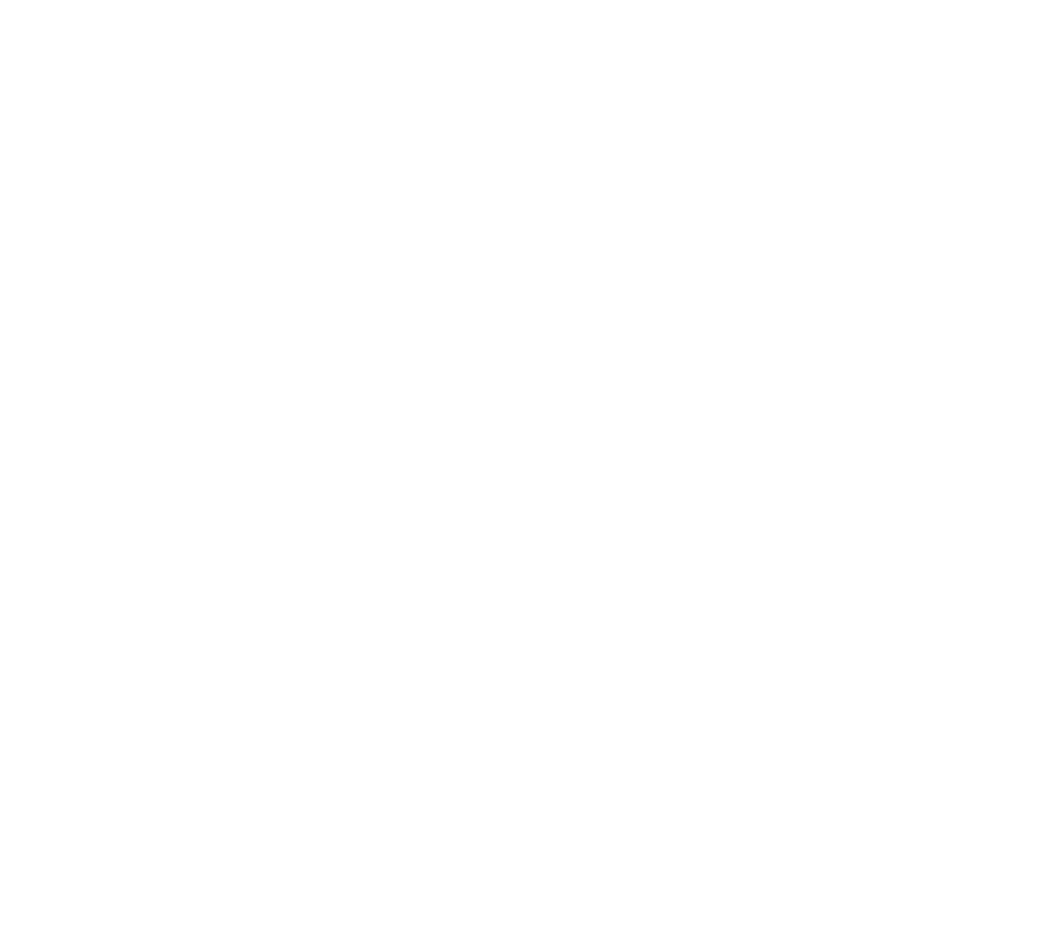
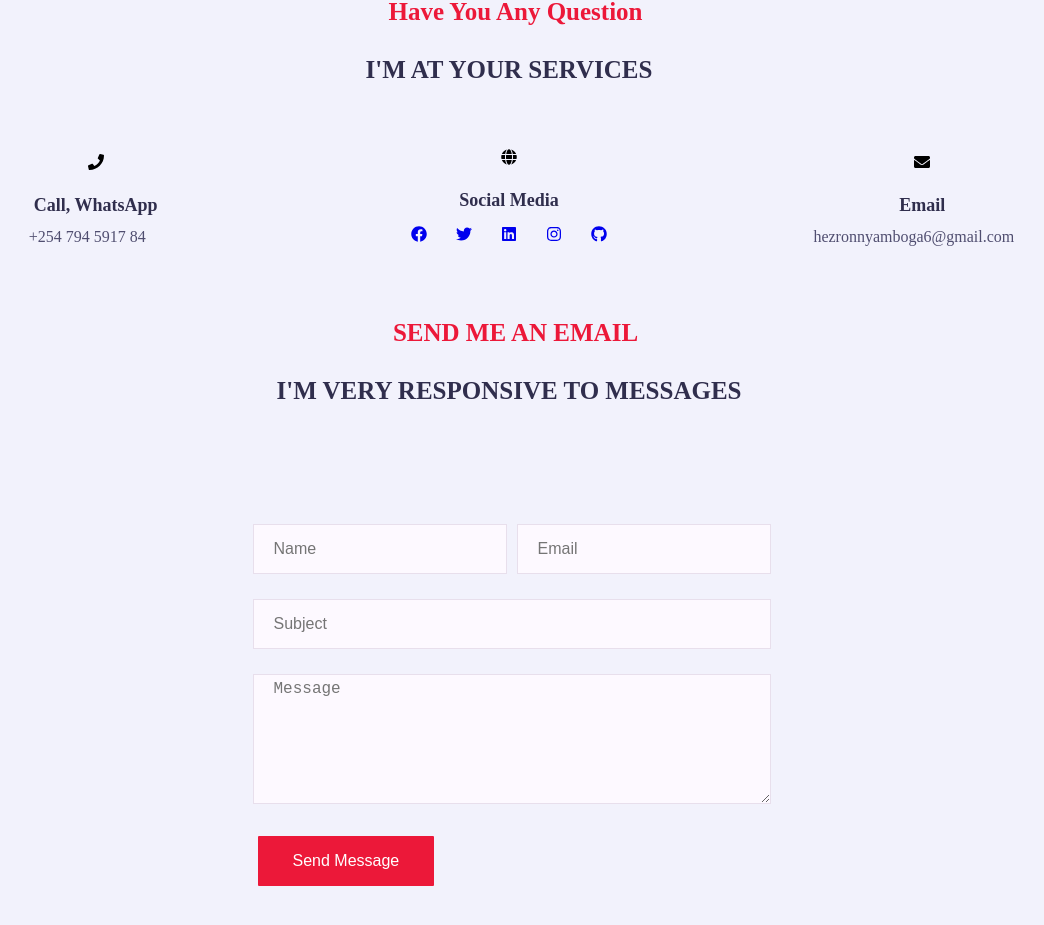
Before and after one commit to nyambogahezron/my_portfolio, a React (Vite) app: page / in a window 1280 px wide. Shown: the part 3710-4635 px from the top of the page, without its empty margins (146-1190 px from the left). Before the commit the page ends 3573 px from the top, so only its background shows below. Built offline with nearby package versions, Linux system fonts and the light colour scheme; a web font is replaced by a local one.

Commit message:
contact page

```diff
--- a/src/App.jsx
+++ b/src/App.jsx
@@ -5,6 +5,7 @@ import Home from './pages/Home';
 import About from './pages/About';
 import Skills from './pages/Skills';
 import Portfolio from './pages/Portfolio';
+import Contact from './pages/Contact';
 
 function App() {
   const [openAsideNav, SetOpenAsideNav] = useState(false);
@@ -34,6 +35,7 @@ function App() {
         <About />
         <Skills />
         <Portfolio />
+        <Contact />
       </main>
     </div>
   );
--- /dev/null
+++ b/src/components/Sociallinks.jsx
@@ -0,0 +1,23 @@
+import { FaFacebook, FaTwitter, FaLinkedin, FaInstagram, FaGithub } from 'react-icons/fa';
+
+const socialLinks = [
+    { platform: 'facebook', href: '#', Icon: FaFacebook },
+    { platform: 'twitter', href: '#', Icon: FaTwitter },
+    { platform: 'linkedin', href: '#', Icon: FaLinkedin },
+    { platform: 'instagram', href: '#', Icon: FaInstagram },
+    { platform: 'github', href: '#', Icon: FaGithub },
+];
+
+const SocialLinks = () => {
+    return (
+        <ul className="social-links">
+            {socialLinks.map(link => (
+                <li key={link.platform}>
+                    <a href={link.href}><link.Icon /></a>
+                </li>
+            ))}
+        </ul>
+    );
+}
+
+export default SocialLinks;
--- /dev/null
+++ b/src/components/inputField.jsx
@@ -0,0 +1,23 @@
+import PropTypes from 'prop-types';
+
+const InputField = ({ type, id, className, placeholder, colSize, value, onChange }) => {
+    return (
+        <div className={`form-item ${colSize}`}>
+            <div className="form-group">
+                <input type={type} id={id} className={`form-control ${className}`} placeholder={placeholder} value={value} onChange={onChange} />
+            </div>
+        </div>
+    );
+}
+
+InputField.propTypes = {
+    type: PropTypes.string.isRequired,
+    id: PropTypes.string.isRequired,
+    className: PropTypes.string.isRequired,
+    placeholder: PropTypes.string.isRequired,
+    colSize: PropTypes.string.isRequired,
+    value: PropTypes.string.isRequired,
+    onChange: PropTypes.func.isRequired,
+};
+
+export default InputField;
--- /dev/null
+++ b/src/pages/Contact.jsx
@@ -0,0 +1,102 @@
+import SocialLinks from "../components/Sociallinks";
+import InputField from "../components/inputField";
+import { FaEnvelope, FaGlobe, FaPhone } from 'react-icons/fa';
+import { useState } from "react";
+
+const Contact = ()=> {
+    const [name, setName] = useState('');
+    const [email, setEmail] = useState('');
+    const [subject, setSubject] = useState('');
+    const [message, setMessage] = useState('');
+
+    const handleSubmit = async(e) => {
+        e.preventDefault();
+
+        console.log('Form submitted:', { name, email, subject, message });
+        const formData = { name, email, subject, message };
+
+        try {
+            const response = await fetch('/api/contact', {
+                method: 'POST',
+                headers: {
+                    'Content-Type': 'application/json',
+                },
+                body: JSON.stringify(formData),
+            });
+
+            if (!response.ok) {
+                throw new Error('Response is not OK');
+            }
+
+            const responseData = await response.json();
+
+            console.log('Form submitted:', responseData);
+        } catch (error) {
+            console.error('Error:', error);
+        }
+    };
+       return (     <section className="contact section" id="contact">
+        <div className="container">
+          <div className="row">
+            <div className="section-title">
+              <h2>Contact Me</h2>
+            </div>
+          </div>
+          <h3 className="contact-title">Have You Any Question</h3>
+          <h4 className="contact-sub-title">{`I'M AT YOUR SERVICES`}</h4>
+          <div className="row contact-st">
+            <div className="contact-info-item">
+              <div className="icon"><FaPhone /></div>
+              <h4>Call, whatsApp</h4>
+              <p>+254 794 5917 84</p>
+            </div>
+            <div className="contact-info-item">
+              <div className="icon"><FaGlobe /></div>
+              <h4>Social Media</h4>
+              <div>
+               <SocialLinks />
+              </div>
+            </div>
+            <div className="contact-info-item">
+              <div className="icon"><FaEnvelope /></div>
+              <h4>Email</h4>
+              <p>hezronnyamboga6@gmail.com</p>
+            </div>
+          </div>
+          {/* contact form  */}
+          <h3 className="contact-title">SEND ME AN EMAIL</h3>
+          <h4 className="contact-sub-title">{`I'M VERY RESPONSIVE TO MESSAGES`}</h4>
+          <div className="alert">
+            <div className="form-info" />
+            <span className="loader" />
+          </div>
+          <div className>
+               <form className="sendMail" onSubmit={handleSubmit}>
+            <div className="contact-form">
+                <div className="row">
+                    <InputField type="text" id="name" className="name" placeholder="Name" colSize="col-6" value={name} setValue={setName} />
+                    <InputField type="email" id="email" className="email" placeholder="Email" colSize="col-6" value={email} setValue={setEmail} />
+                </div>
+                <div className="row">
+                    <InputField type="text" id="subject" className="subject" placeholder="Subject" colSize="col-12" value={subject} setValue={setSubject} />
+                </div>
+                <div className="row">
+                    <div className="form-item col-12">
+                        <div className="form-group">
+                            <textarea name="message" className="form-control message" id="message" placeholder="Message" value={message} onChange={e => setMessage(e.target.value)} />
+                        </div>
+                    </div>
+                </div>
+                <div className="row">
+                    <div className="form-item col-12">
+                        <button className="btn" type="submit">Send Message</button>
+                    </div>
+                </div>
+            </div>
+        </form>
+          </div>
+        </div>
+      </section>
+    );
+  }
+export default Contact;
```
